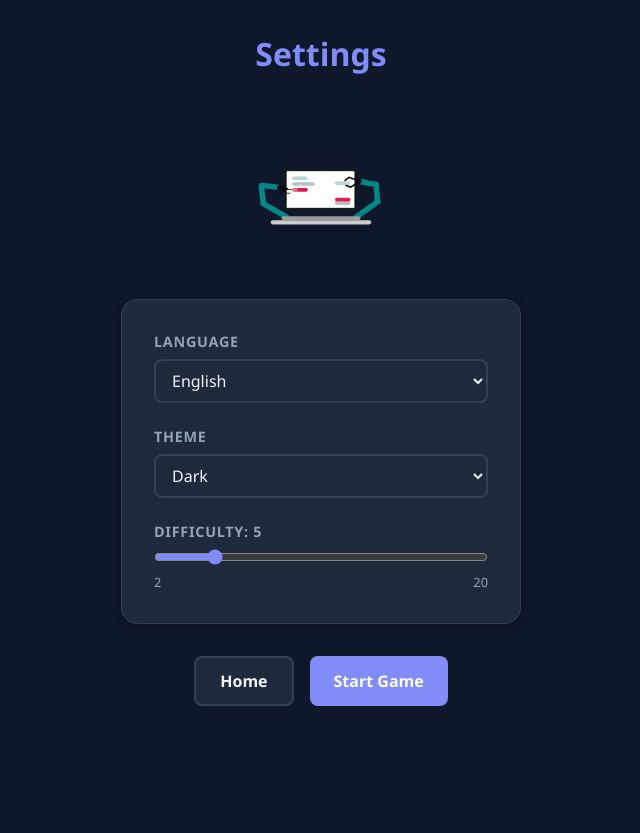
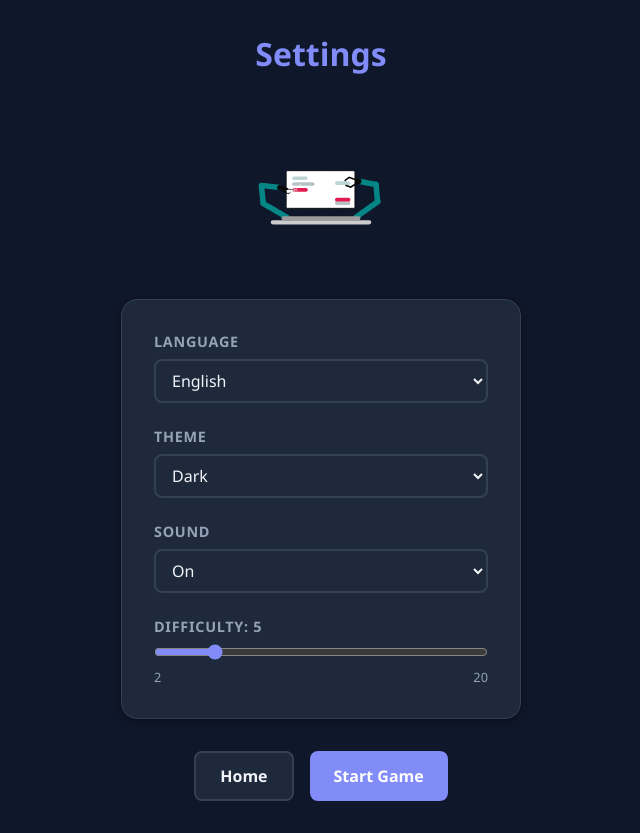
Before and after one commit to fudik94/vurma_cedveli, a React (Vite) app: page /settings in a window 1280 px wide. Shown: the whole page, without its empty margins (319-959 px from the left). Before the commit the page ends 800 px from the top, so only its background shows below. Built offline with nearby package versions, Linux system fonts and the light colour scheme; no server answers.

Commit message:
feat: add Howler.js sound system with bg music, sfx, and mute toggle

```diff
--- a/src/App.tsx
+++ b/src/App.tsx
@@ -1,5 +1,6 @@
 import { BrowserRouter, Routes, Route } from 'react-router-dom'
 import { SettingsProvider } from './context/SettingsContext'
+import { SoundProvider } from './context/SoundContext'
 import HomePage from './pages/HomePage/HomePage'
 import SettingsPage from './pages/SettingsPage/SettingsPage'
 import ResultsPage from './pages/ResultsPage/ResultsPage'
@@ -8,6 +9,7 @@ import GamePage from './pages/GamePage/GamePage'
 export default function App() {
   return (
     <SettingsProvider>
+      <SoundProvider>
       <BrowserRouter>
         <Routes>
           <Route path="/" element={<HomePage />} />
@@ -16,6 +18,7 @@ export default function App() {
           <Route path="/game" element={<GamePage />} />
         </Routes>
       </BrowserRouter>
+      </SoundProvider>
     </SettingsProvider>
   )
 }
--- /dev/null
+++ b/src/context/SoundContext.tsx
@@ -0,0 +1,88 @@
+import { createContext, useCallback, useContext, useEffect, useMemo, useRef, useState } from 'react'
+import type { ReactNode } from 'react'
+import { Howl, Howler } from 'howler'
+import correctSfx from '../assets/sounds/correct_ans.wav'
+import wrongSfx from '../assets/sounds/wrong_ans.wav'
+import last10Sfx from '../assets/sounds/last_10 sec.wav'
+import mainMusic from '../assets/sounds/main_phone.mp3'
+import gameMusic from '../assets/sounds/during_game.mp3'
+import endMusic from '../assets/sounds/est_end game.mp3'
+
+type BgTrack = 'main' | 'game' | 'end'
+
+interface SoundContextValue {
+  playCorrect: () => void
+  playWrong: () => void
+  playLast10: () => void
+  startBgMusic: (track: BgTrack) => void
+  muted: boolean
+  toggleMute: () => void
+}
+
+const SoundContext = createContext<SoundContextValue | null>(null)
+
+export function SoundProvider({ children }: { children: ReactNode }) {
+  const [muted, setMuted] = useState(() => localStorage.getItem('soundMuted') === 'true')
+
+  const correctRef = useRef<Howl | null>(null)
+  const wrongRef = useRef<Howl | null>(null)
+  const last10Ref = useRef<Howl | null>(null)
+  const bgRef = useRef<Howl | null>(null)
+  const currentTrackRef = useRef<BgTrack | null>(null)
+
+  useEffect(() => {
+    correctRef.current = new Howl({ src: [correctSfx], volume: 0.8 })
+    wrongRef.current = new Howl({ src: [wrongSfx], volume: 0.8 })
+    last10Ref.current = new Howl({ src: [last10Sfx], volume: 0.9 })
+    return () => {
+      correctRef.current?.unload()
+      wrongRef.current?.unload()
+      last10Ref.current?.unload()
+      bgRef.current?.unload()
+    }
+  }, [])
+
+  useEffect(() => {
+    Howler.mute(muted)
+    localStorage.setItem('soundMuted', String(muted))
+  }, [muted])
+
+  const startBgMusic = useCallback((track: BgTrack) => {
+    if (currentTrackRef.current === track && bgRef.current?.playing()) return
+    bgRef.current?.stop()
+    bgRef.current?.unload()
+    const src = track === 'main' ? mainMusic : track === 'game' ? gameMusic : endMusic
+    bgRef.current = new Howl({ src: [src], loop: true, volume: 0.35 })
+    bgRef.current.play()
+    currentTrackRef.current = track
+  }, [])
+
+  const playCorrect = useCallback(() => {
+    correctRef.current?.stop()
+    correctRef.current?.play()
+  }, [])
+
+  const playWrong = useCallback(() => {
+    wrongRef.current?.stop()
+    wrongRef.current?.play()
+  }, [])
+
+  const playLast10 = useCallback(() => {
+    last10Ref.current?.play()
+  }, [])
+
+  const toggleMute = useCallback(() => setMuted(m => !m), [])
+
+  const value = useMemo<SoundContextValue>(
+    () => ({ playCorrect, playWrong, playLast10, startBgMusic, muted, toggleMute }),
+    [playCorrect, playWrong, playLast10, startBgMusic, muted, toggleMute],
+  )
+
+  return <SoundContext.Provider value={value}>{children}</SoundContext.Provider>
+}
+
+export function useSounds() {
+  const ctx = useContext(SoundContext)
+  if (!ctx) throw new Error('useSounds must be used within SoundProvider')
+  return ctx
+}
--- a/src/i18n/translations.ts
+++ b/src/i18n/translations.ts
@@ -31,6 +31,9 @@ const en: Translations = {
   timeUp: "Time's Up!",
   newRecordMsg: 'New Record! Well done!',
   tryAgainMsg: "Try again — maybe you'll set a record!",
+  sound: 'Sound',
+  soundOn: 'On',
+  soundOff: 'Off',
 }
 
 const et: Translations = {
@@ -64,6 +67,9 @@ const et: Translations = {
   timeUp: 'Aeg läbi!',
   newRecordMsg: 'Uus rekord! Hästi tehtud!',
   tryAgainMsg: 'Proovi uuesti — äkki püstitad rekordi!',
+  sound: 'Heli',
+  soundOn: 'Sees',
+  soundOff: 'Väljas',
 }
 
 const ru: Translations = {
@@ -97,6 +103,9 @@ const ru: Translations = {
   timeUp: 'Время вышло!',
   newRecordMsg: 'Новый рекорд! Молодец!',
   tryAgainMsg: 'Попробуй ещё — может побьёшь рекорд!',
+  sound: 'Звук',
+  soundOn: 'Вкл',
+  soundOff: 'Выкл',
 }
 
 const az: Translations = {
@@ -130,6 +139,9 @@ const az: Translations = {
   timeUp: 'Vaxt bitdi!',
   newRecordMsg: 'Yeni rekord! Əla!',
   tryAgainMsg: 'Yenidən cəhd et — bəlkə rekord qırarsan!',
+  sound: 'Səs',
+  soundOn: 'Açıq',
+  soundOff: 'Qapalı',
 }
 
 export const translations: Record<Language, Translations> = { en, et, ru, az }
--- a/src/pages/GameSession/GameSession.module.css
+++ b/src/pages/GameSession/GameSession.module.css
@@ -14,9 +14,25 @@
   padding-bottom: 1.5rem;
 }
 
+.scoreRow {
+  display: flex;
+  align-items: center;
+  justify-content: space-between;
+  width: 100%;
+}
+
 .score {
   font-size: 1.1rem;
   color: var(--text-secondary);
+}
+
+.muteBtn {
+  font-size: 0.75rem;
+  padding: 0.25rem 0.6rem;
+  background: transparent;
+  border: 1px solid var(--border);
+  color: var(--text-secondary);
+  border-radius: 6px;
 }
 
 .question {
--- a/src/pages/GameSession/GameSession.tsx
+++ b/src/pages/GameSession/GameSession.tsx
@@ -1,5 +1,6 @@
-import { useState, useEffect, useCallback } from 'react'
+import { useState, useEffect, useCallback, useRef } from 'react'
 import { useSettings } from '../../context/SettingsContext'
+import { useSounds } from '../../context/SoundContext'
 import { generateQuestion, generateAnswers } from '../../utils/gameLogic'
 import AnswerButton from '../../components/AnswerButton/AnswerButton'
 import ProgressBar from '../../components/ProgressBar/ProgressBar'
@@ -28,11 +29,24 @@ function makeQuestion(difficulty: number): Question {
 
 export default function GameSession({ difficulty, onGameEnd }: Props) {
   const { t } = useSettings()
+  const { startBgMusic, playCorrect, playWrong, playLast10, muted, toggleMute } = useSounds()
   const [timeLeft, setTimeLeft] = useState(TOTAL_TIME)
+  const last10PlayedRef = useRef(false)
   const [correctCount, setCorrectCount] = useState(0)
   const [question, setQuestion] = useState<Question>(() => makeQuestion(difficulty))
   const [statuses, setStatuses] = useState<AnswerStatus[]>(['idle', 'idle', 'idle', 'idle'])
   const [disabled, setDisabled] = useState(false)
+
+  useEffect(() => {
+    startBgMusic('game')
+  }, [startBgMusic])
+
+  useEffect(() => {
+    if (timeLeft === 10 && !last10PlayedRef.current) {
+      playLast10()
+      last10PlayedRef.current = true
+    }
+  }, [timeLeft, playLast10])
 
   const nextQuestion = useCallback(() => {
     setQuestion(makeQuestion(difficulty))
@@ -68,10 +82,12 @@ export default function GameSession({ difficulty, onGameEnd }: Props) {
     setDisabled(true)
 
     if (isCorrect) {
+      playCorrect()
       setStatuses(question.answers.map((_, i) => (i === index ? 'correct' : 'idle')))
       setCorrectCount((c) => c + 1)
       setTimeout(nextQuestion, CORRECT_DELAY)
     } else {
+      playWrong()
       const correctIdx = question.answers.indexOf(correct)
       setStatuses(
         question.answers.map((_, i) => {
@@ -90,9 +106,14 @@ export default function GameSession({ difficulty, onGameEnd }: Props) {
         <ProgressBar timeLeft={timeLeft} totalTime={TOTAL_TIME} />
       </div>
 
-      <p className={styles.score}>
-        {t.currentScore}: <strong>{difficulty * correctCount}</strong>
-      </p>
+      <div className={styles.scoreRow}>
+        <p className={styles.score}>
+          {t.currentScore}: <strong>{difficulty * correctCount}</strong>
+        </p>
+        <button className={styles.muteBtn} onClick={toggleMute}>
+          {muted ? t.soundOff : t.soundOn}
+        </button>
+      </div>
 
       <div className={styles.question}>
         <span className={styles.number}>{question.a}</span>
--- a/src/pages/HomePage/HomePage.tsx
+++ b/src/pages/HomePage/HomePage.tsx
@@ -2,6 +2,7 @@ import { useNavigate } from 'react-router-dom'
 import { useRef, useEffect } from 'react'
 import lottie from 'lottie-web'
 import { useSettings } from '../../context/SettingsContext'
+import { useSounds } from '../../context/SoundContext'
 import type { Language, Theme } from '../../types'
 import animationData from '../../assets/animation_main_dsip.json'
 import styles from './HomePage.module.css'
@@ -9,7 +10,12 @@ import styles from './HomePage.module.css'
 export default function HomePage() {
   const navigate = useNavigate()
   const { t, language, theme, setLanguage, setTheme } = useSettings()
+  const { startBgMusic } = useSounds()
   const animRef = useRef<HTMLDivElement>(null)
+
+  useEffect(() => {
+    startBgMusic('main')
+  }, [startBgMusic])
 
   useEffect(() => {
     if (!animRef.current) return
--- a/src/pages/NameInputView/NameInputView.tsx
+++ b/src/pages/NameInputView/NameInputView.tsx
@@ -1,6 +1,7 @@
 import { useState, useEffect } from 'react'
 import { useNavigate } from 'react-router-dom'
 import { useSettings } from '../../context/SettingsContext'
+import { useSounds } from '../../context/SoundContext'
 import { saveResult } from '../../firebase/firebase'
 import LottieAnimation from '../../components/LottieAnimation/LottieAnimation'
 import endNorAnim from '../../assets/end_nor_game_1t.json'
@@ -16,6 +17,7 @@ interface Props {
 export default function NameInputView({ score, correctCount, onPlayAgain }: Props) {
   const navigate = useNavigate()
   const { t, difficulty } = useSettings()
+  const { startBgMusic } = useSounds()
   const [name, setName] = useState('')
   const [saved, setSaved] = useState(false)
   const [saving, setSaving] = useState(false)
@@ -33,10 +35,14 @@ export default function NameInputView({ score, correctCount, onPlayAgain }: Prop
   })
 
   useEffect(() => {
+    startBgMusic('end')
+  }, [startBgMusic])
+
+  useEffect(() => {
     const stored = localStorage.getItem('playerName')
     if (stored) setName(stored)
-    const t = setTimeout(() => setSaveable(true), 600)
-    return () => clearTimeout(t)
+    const timer = setTimeout(() => setSaveable(true), 600)
+    return () => clearTimeout(timer)
   }, [])
 
   async function handleSave() {
--- a/src/pages/ResultsPage/ResultsPage.tsx
+++ b/src/pages/ResultsPage/ResultsPage.tsx
@@ -1,6 +1,7 @@
 import { useState, useEffect } from 'react'
 import { useNavigate } from 'react-router-dom'
 import { useSettings } from '../../context/SettingsContext'
+import { useSounds } from '../../context/SoundContext'
 import { getResults } from '../../firebase/firebase'
 import type { GameResult } from '../../types'
 import styles from './ResultsPage.module.css'
@@ -8,8 +9,13 @@ import styles from './ResultsPage.module.css'
 export default function ResultsPage() {
   const navigate = useNavigate()
   const { t } = useSettings()
+  const { startBgMusic } = useSounds()
   const [results, setResults] = useState<GameResult[]>([])
   const [loading, setLoading] = useState(true)
+
+  useEffect(() => {
+    startBgMusic('main')
+  }, [startBgMusic])
 
   useEffect(() => {
     getResults()
--- a/src/pages/SettingsPage/SettingsPage.tsx
+++ b/src/pages/SettingsPage/SettingsPage.tsx
@@ -1,5 +1,7 @@
+import { useEffect } from 'react'
 import { useNavigate } from 'react-router-dom'
 import { useSettings } from '../../context/SettingsContext'
+import { useSounds } from '../../context/SoundContext'
 import LottieAnimation from '../../components/LottieAnimation/LottieAnimation'
 import type { Language, Theme } from '../../types'
 import settAnim from '../../assets/sett_many_t.json'
@@ -8,6 +10,11 @@ import styles from './SettingsPage.module.css'
 export default function SettingsPage() {
   const navigate = useNavigate()
   const { t, language, theme, difficulty, setLanguage, setTheme, setDifficulty } = useSettings()
+  const { startBgMusic, muted, toggleMute } = useSounds()
+
+  useEffect(() => {
+    startBgMusic('main')
+  }, [startBgMusic])
 
   return (
     <div className={styles.container}>
@@ -41,6 +48,14 @@ export default function SettingsPage() {
         </div>
 
         <div className={styles.setting}>
+          <label className={styles.label}>{t.sound}</label>
+          <select value={muted ? 'off' : 'on'} onChange={() => toggleMute()}>
+            <option value="on">{t.soundOn}</option>
+            <option value="off">{t.soundOff}</option>
+          </select>
+        </div>
+
+        <div className={styles.setting}>
           <label className={styles.label}>
             {t.difficulty}: <strong>{difficulty}</strong>
           </label>
--- a/src/types/index.ts
+++ b/src/types/index.ts
@@ -48,4 +48,7 @@ export interface Translations {
   timeUp: string
   newRecordMsg: string
   tryAgainMsg: string
+  sound: string
+  soundOn: string
+  soundOff: string
 }
```
